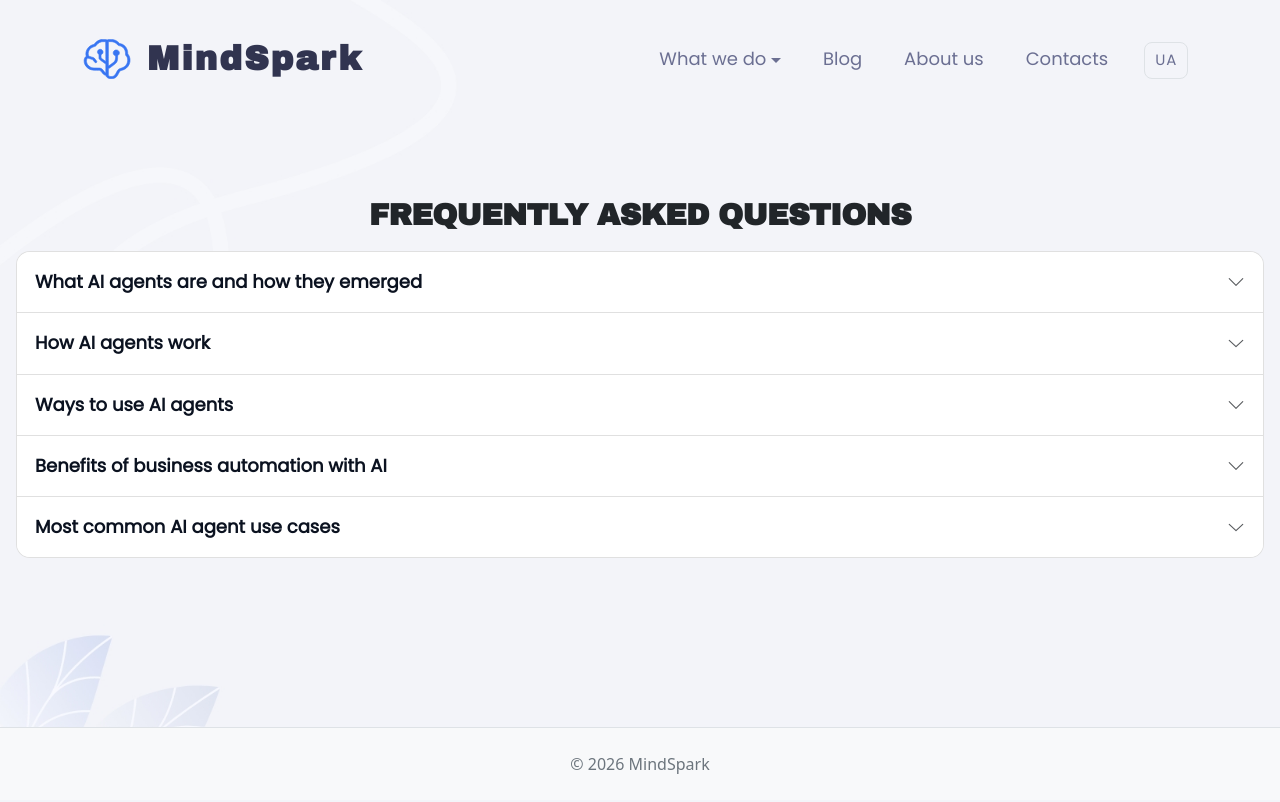
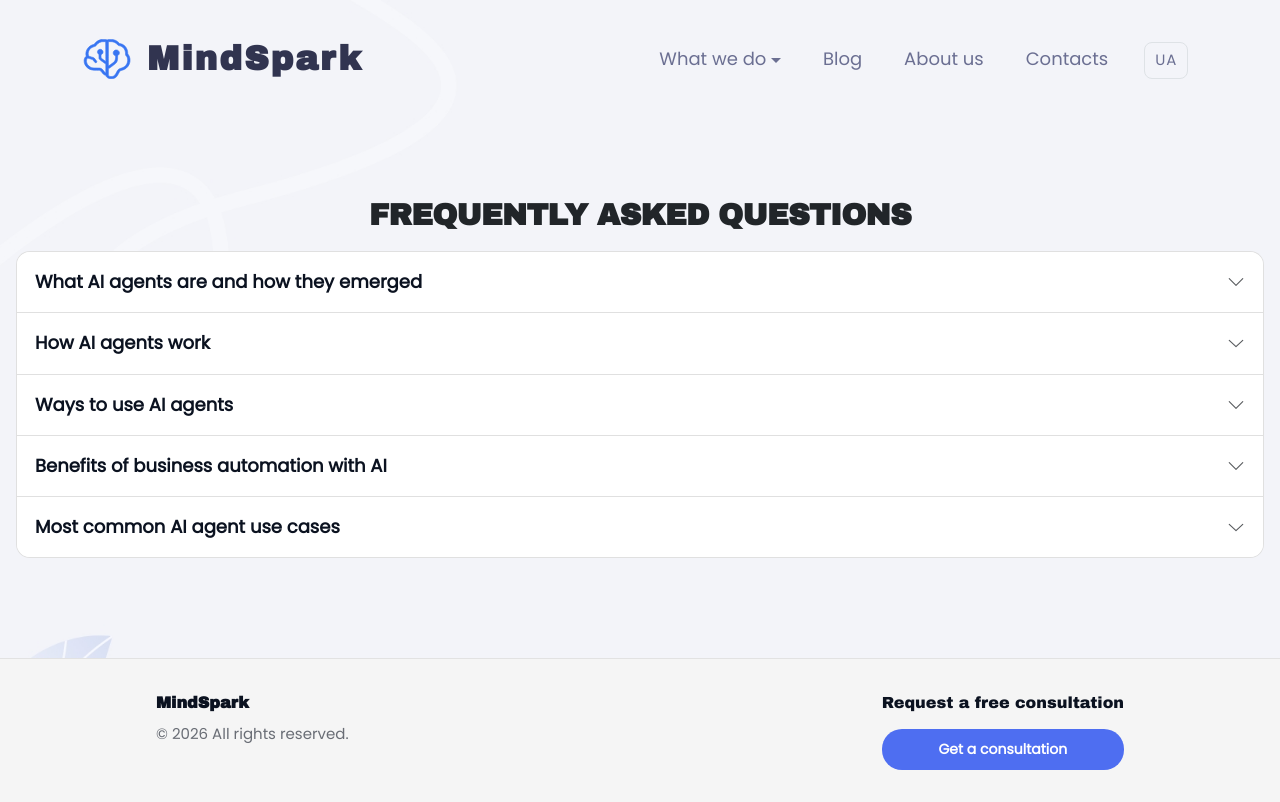
Before and after one commit to landsbetween/mindspark, a Next.js app: page /en/faq in a window 1280 px wide. Built offline with nearby package versions, Linux system fonts and the light colour scheme.

Commit message:
fix footer

```diff
--- a/app/[locale]/globals.css
+++ b/app/[locale]/globals.css
@@ -403,6 +403,7 @@ html[lang="en"] .how_title,
 html[lang="en"] .how_item_title,
 html[lang="en"] .ai_agents_title,
 html[lang="en"] .pricing_tiers_title,
+html[lang="en"] .footer_line,
 html[lang="en"] .hero-prefix {
   font-family: var(--font-archivo) !important;
 }
@@ -426,6 +427,10 @@ html[lang="en"] .tier_price,
 html[lang="ua"] .tier_price,
 html[lang="en"] .tier_features,
 html[lang="ua"] .tier_features,
+html[lang="ua"] .footer_subline,
+html[lang="en"] .footer_subline,
+html[lang="ua"] .footer_btn,
+html[lang="en"] .footer_btn,
 html[lang="en"] .hero-text {
   font-family: var(--font-poppins) !important;
 }
@@ -439,6 +444,7 @@ html[lang="ua"] .how_title,
 html[lang="ua"] .how_item_title,
 html[lang="ua"] .ai_agents_title,
 html[lang="ua"] .pricing_tiers_title,
+html[lang="ua"] .footer_line,
 html[lang="ua"] .hero-prefix {
   font-family: var(--font-ua) !important;
 }
@@ -1491,3 +1497,65 @@ button.btn {
     flex: 1 1 420px;
   }
 }
+
+.footer {
+  background: #f5f5f5;
+  border-top: 1px solid rgba(0, 0, 0, 0.08);
+  padding: 32px 0;
+}
+
+.footer_container {
+  max-width: 1000px;
+  margin: 0 auto;
+  padding: 0 16px;
+  display: flex;
+  justify-content: space-between;
+  align-items: flex-start;
+  gap: 24px;
+}
+
+.footer_left,
+.footer_right {
+  display: flex;
+  flex-direction: column;
+  gap: 8px;
+}
+
+.footer_line {
+  font-size: 16px;
+  font-weight: 500;
+  color: #0b1220;
+}
+
+.footer_subline {
+  font-size: 15px;
+  color: rgba(11, 18, 32, 0.6);
+}
+
+.footer_btn {
+  margin-top: 6px;
+  padding: 10px 18px;
+  font-size: 14px;
+  font-weight: 600;
+  border-radius: 20px;
+  border: none;
+  cursor: pointer;
+  background: #4e6ef1;
+  color: #fff;
+  transition: transform 0.15s ease, box-shadow 0.15s ease;
+}
+
+.footer_btn:hover {
+  background-color: #3b56d1;
+}
+
+@media (max-width: 768px) {
+  .footer_container {
+    flex-direction: column;
+    align-items: flex-start;
+  }
+
+  .footer_right {
+    margin-top: 12px;
+  }
+}
--- a/components/Footer.jsx
+++ b/components/Footer.jsx
@@ -1,7 +1,52 @@
+"use client";
+
+import { useState } from "react";
+import { usePathname } from "next/navigation";
+import { t } from "@/lib/t";
+import ConsultationModal from "@/components/ConsultationModal";
+
 export default function Footer() {
+  const [modalOpen, setModalOpen] = useState(false);
+
+  const pathname = usePathname();
+  const parts = pathname.split("/").filter(Boolean);
+  const locale = parts[0] === "en" ? "en" : "ua";
+
+  const year = new Date().getFullYear();
+
   return (
-    <footer className="bg-light text-center text-secondary py-4 border-top">
-      © {new Date().getFullYear()} MindSpark
-    </footer>
+    <>
+      <footer className="footer">
+        <div className="footer_container">
+          <div className="footer_left">
+            <div className="footer_line">
+              <strong>MindSpark</strong>
+            </div>
+            <div className="footer_subline">
+              © {year} {t(locale, "footer_rights")}
+            </div>
+          </div>
+
+          <div className="footer_right">
+            <div className="footer_line">
+              {t(locale, "footer_free_consult")}
+            </div>
+            <button
+              className="footer_btn"
+              onClick={() => setModalOpen(true)}
+            >
+              {t(locale, "cta")}
+            </button>
+          </div>
+        </div>
+      </footer>
+
+      <ConsultationModal
+        open={modalOpen}
+        onClose={() => setModalOpen(false)}
+        title={t(locale, "cta")}
+        locale={locale}
+      />
+    </>
   );
 }
```
Also changed, not shown: lib/messages.js.
